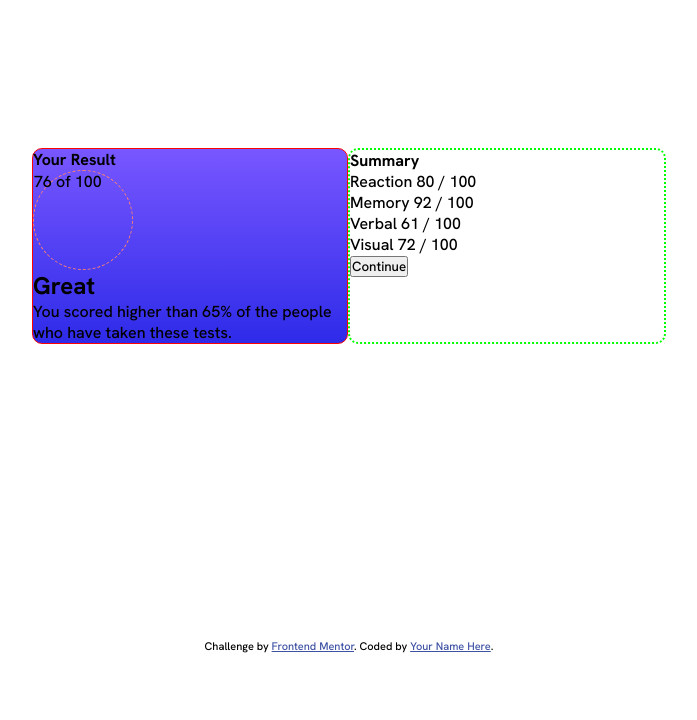
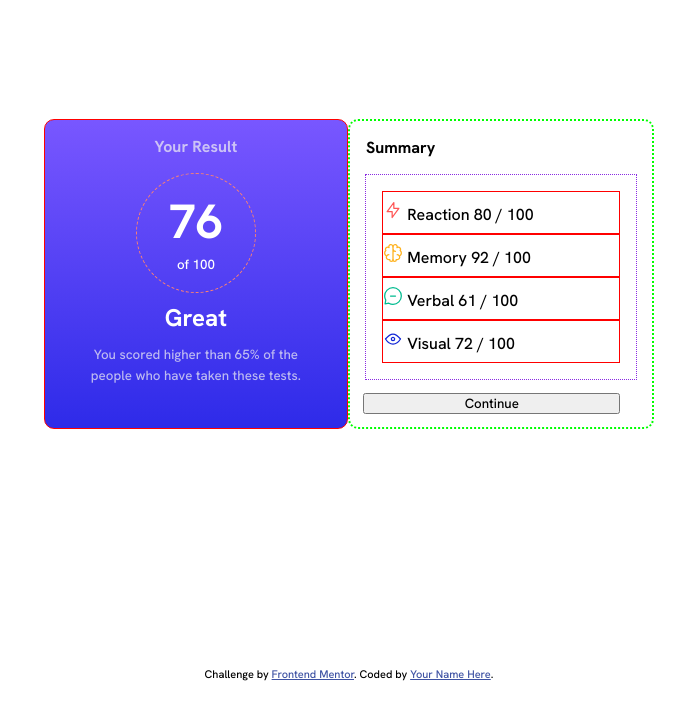
Before and after one commit to kouglas/results-summary-component-main, a plain HTML site: page results-summary-component-main/index.html in a window 1280 px wide. Shown: the whole page, without its empty margins (291-988 px from the left). Drawn offline with Linux system fonts and the light colour scheme.

Commit message:
update results-summary-component-main
won't cover what was done in this commit but add styling.
next time space out info in li elements
and add color, style button
maybe wrap the numbers in spans

```diff
--- a/results-summary-component-main/index.html
+++ b/results-summary-component-main/index.html
@@ -13,15 +13,15 @@
     <section>
       <div class="card-container">
         <div class="left-card">
-          <div class="left-title">
-            <h4>Your Result</h4>
-          </div>
-          <div class="score-circle">
-            <p class="score"><span>76</span> of 100</p>
-          </div>
-          <div class="result">
-            <h2>Great</h2>
-            <p class="result-text">You scored higher than 65% of the people who have taken these tests.</p>
+          <div class="left-info">
+            <h4 class="result-title">Your Result</h4>
+            <div class="score-circle">
+              <p class="score"><span>76</span> <br> <small>of 100</small></p>
+            </div>
+            <div class="result">
+              <h2>Great</h2>
+              <p class="result-text"><small> You scored higher than 65% of the people who have taken these tests.</small></p>
+            </div>
           </div>
         </div>
         <div class="right-card">
@@ -30,10 +30,30 @@
           </div>
           <div class="items">
             <ul>
-              <li>Reaction 80 / 100</li>
-              <li>Memory 92 / 100</li>
-              <li>Verbal 61 / 100</li>
-              <li> Visual 72 / 100</li>
+              <li class="reaction">
+                <img
+                  src="./assets/images/icon-reaction.svg"
+                  alt="lightning-icon">
+                  Reaction 80 / 100
+                </li>
+              <li class="memory">
+                <img
+                  src="./assets/images/icon-memory.svg"
+                  alt="brain-icon">
+                 Memory 92 / 100
+                </li>
+              <li class="verbal">
+                <img
+                  src="./assets/images/icon-verbal.svg"
+                  alt="bubble-icon">
+                Verbal 61 / 100
+              </li>
+              <li class="visual">
+                <img
+                  src="./assets/images/icon-visual.svg"
+                  alt="eye-icon">
+                 Visual 72 / 100
+                </li>
             </ul>
           </div>
           <div class="button">
--- a/results-summary-component-main/styles.css
+++ b/results-summary-component-main/styles.css
@@ -28,13 +28,31 @@ body{
     flex: 1;
     background: linear-gradient(to bottom, hsl(252, 100%, 67%), hsl(241, 81%, 54%));
     border: .0625em solid red;
+    color: white;
+    /* width: 90%; */
+    /* justify-content: center; */
 
+}
+.left-info {
+    /* border: 3px solid lightgrey; */
+    width: 70%;
+    margin: 0 auto;
 }
 .score-circle {
     border: .0625em dashed salmon;
     border-radius: 50%;
-    width: 6.25em;
-    height: 6.25em;
+    width: 7.5em;
+    height: 7.5em;
+    margin: 0 auto;
+}
+
+.score {
+    padding: 1em;
+    text-align: center;
+}
+span {
+    font-weight: 700;
+    font-size: 3em;
 }
 
 /* Right card / White card */
@@ -43,10 +61,36 @@ body{
     border: 2px dotted lime;
 }
 
+.items {
+    border: 1px dotted blueviolet;
+    width: 90%;
+    margin: 0 auto;
+    padding: 1em;
+}
+li {
+    padding: .5em 0;
+    border: 1px solid red;
+}
+
 ul {
     list-style-type: none;
 }
 
+/* button */
+button {
+    width: 85%;
+    margin: 1em;
+}
+
+/* typography */
+
+h4 {
+    /* text-align: center; */
+    padding: 1em;
+}
+.result-title {
+    text-align: center;
+}
 
 
 /* FOOTER */
@@ -57,3 +101,19 @@ ul {
 .attribution a {
      color: hsl(228, 45%, 44%);
 }
+
+ h2, .result-text {
+    text-align: center;
+}
+h2 {
+    padding: .4em;
+}
+
+.result-text {
+    padding-bottom: 2em;
+    /* color: #C4C4C4; */
+}
+
+.result-text, .result-title {
+    color: hsla(0, 0%, 95%, 0.7);
+}
```
